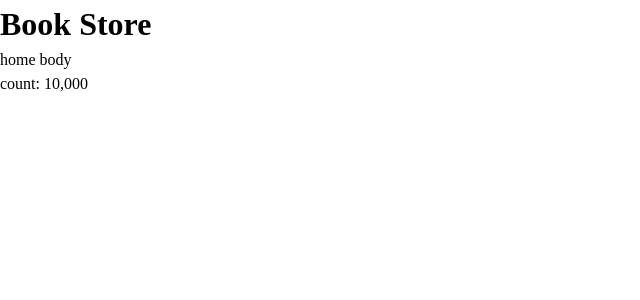
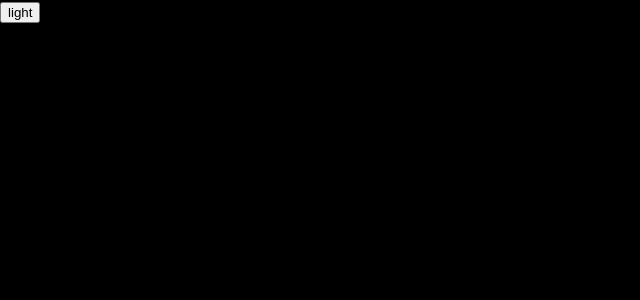
Before and after one commit to msy8709/BookStore, a React (Create React App) app: page / in a window 1280 px wide. Shown: the top 300 px of the page, without its empty margins (0-640 px from the left). Built offline with nearby package versions, Linux system fonts and the light colour scheme; the HTML template or start-up script is replaced by a standard one.

Commit message:
theme 적용

```diff
--- a/src/App.tsx
+++ b/src/App.tsx
@@ -1,17 +1,20 @@
-import React from 'react';
+import React, { useContext, useState } from 'react';
 import Home from './pages/Home';
 import Layout from './components/Layout.tsx/Layout';
 import { GlobalStyle } from './style/global';
 import { ThemeProvider } from 'styled-components';
-import { light } from './style/theme';
+import { ThemeName, getTheme, light } from './style/theme';
+import ThemeSwitcher from './components/Header/ThemeSwitcher';
+import { BookStoreThemeProvider, ThemeContext } from './context/themeContext';
 function App() {
+
   return (
     <>
-    <ThemeProvider theme = {light}>
-        <GlobalStyle themeName='light'/>
-        <Layout children={<Home/>} />
-    </ThemeProvider>
+    <BookStoreThemeProvider>
 
+          <ThemeSwitcher />
+          <Layout children={<Home/>} />
+    </BookStoreThemeProvider>
     </>
   )
 }
--- /dev/null
+++ b/src/components/Header/ThemeSwitcher.tsx
@@ -0,0 +1,21 @@
+import { useContext } from "react";
+import { ThemeContext } from "../../context/themeContext";
+
+
+
+// interface Props {
+//     themeName: ThemeName;
+//     setThemeName : (themeName: ThemeName) => void;
+// }
+
+
+function ThemeSwitcher() {
+    const {themeName, toggleTheme} = useContext(ThemeContext)
+
+
+    return(
+        <button onClick={() =>toggleTheme}>{themeName}</button>
+    )
+}
+
+export default ThemeSwitcher;
--- /dev/null
+++ b/src/context/themeContext.tsx
@@ -0,0 +1,42 @@
+import React, { ReactNode, useEffect, useState } from 'react';
+import { createContext } from 'react';
+import { ThemeName } from '../style/theme';
+import { ThemeProvider } from 'styled-components';
+import { GlobalStyle } from '../style/global';
+import { getTheme } from '../style/theme';
+
+const DEFAULT_THEME_NAME = "light";
+const THEME_LOCALSTORAGE_KEY = "book_store_theme";
+
+interface State {
+    themeName: ThemeName;
+    toggleTheme: () => void;
+}
+export const state = {
+    themeName: 'light' as ThemeName,
+    toggleTheme: () => {},
+}
+export const ThemeContext = createContext<State>(state);
+
+export const BookStoreThemeProvider = ({children}:{
+    children: ReactNode }) => {
+        const [themeName, setThemeName] = useState<ThemeName>("light");
+        const toggleTheme = () => {
+            setThemeName(themeName === "light" ? "dark" : "light")
+            localStorage.setItem(THEME_LOCALSTORAGE_KEY, themeName === "light" ? "dark" : "light")
+        }
+
+        useEffect(() => {
+            const savedThemeName = localStorage.getItem(THEME_LOCALSTORAGE_KEY) as ThemeName;
+            setThemeName(savedThemeName || DEFAULT_THEME_NAME)
+        } ,[])
+        return(
+            <ThemeContext.Provider value={{themeName, toggleTheme}}>
+                <ThemeProvider theme = {getTheme(themeName)}>
+                    <GlobalStyle themeName={themeName}/>
+                    {children}
+                </ThemeProvider>
+            </ThemeContext.Provider>
+
+        )
+}
--- a/src/index.tsx
+++ b/src/index.tsx
@@ -3,13 +3,16 @@
 import App from './App';
 import reportWebVitals from './reportWebVitals';
 import { GlobalStyle } from './style/global';
+import { ThemeContext, state } from './context/themeContext';
 const root = ReactDOM.createRoot(
   document.getElementById('root') as HTMLElement
 );
 root.render(
   <React.StrictMode>
+  <ThemeContext.Provider value={state}>
+    <App />
+  </ThemeContext.Provider>
 
-    <App />
   </React.StrictMode>
 );
 
--- a/src/style/global.ts
+++ b/src/style/global.ts
@@ -9,6 +9,8 @@
     body{
         padding: 0;
         margin: 0;
+        background-color : ${(props) => (
+            props.themeName === "light" ? "black": "white")};
     }
 
     h1{
--- a/src/style/theme.ts
+++ b/src/style/theme.ts
@@ -1,10 +1,10 @@
-export type ThemeName = "light" | "dark"
-type ColorKey = "primary"|"background"|"secondary"|"third"
+export type ThemeName = "light" | "dark";
+type ColorKey = "primary"|"background"|"secondary"|"third";
 
 
 
 interface Theme{
-    name: string;
+    name: ThemeName;
     color: Record<ColorKey, string>;
 }
 
@@ -27,3 +27,12 @@
         third: "darkgreen"
     },
 };
+
+export const getTheme = (themeName: ThemeName) : Theme => {
+    switch (themeName) {
+        case "light":
+            return light;
+        case "dark":
+            return dark;
+    }
+}
```
